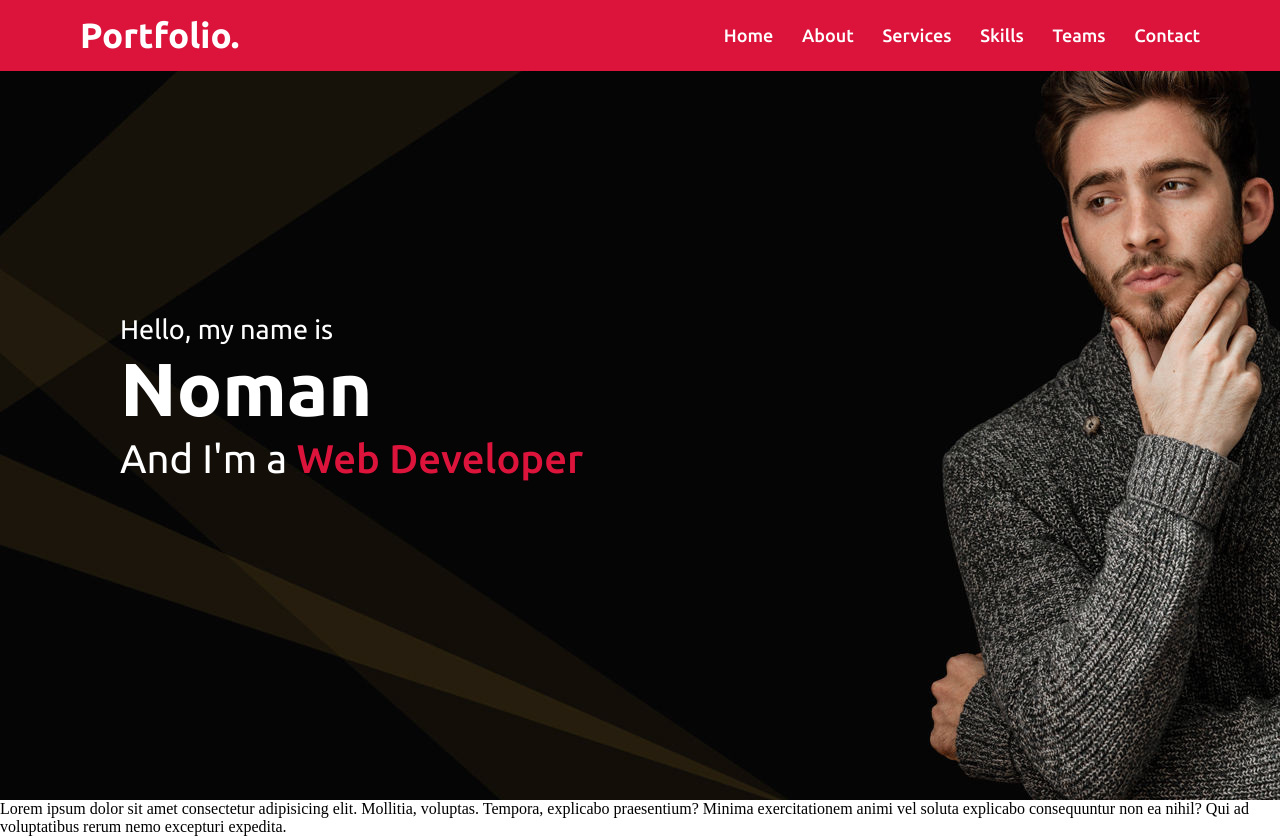
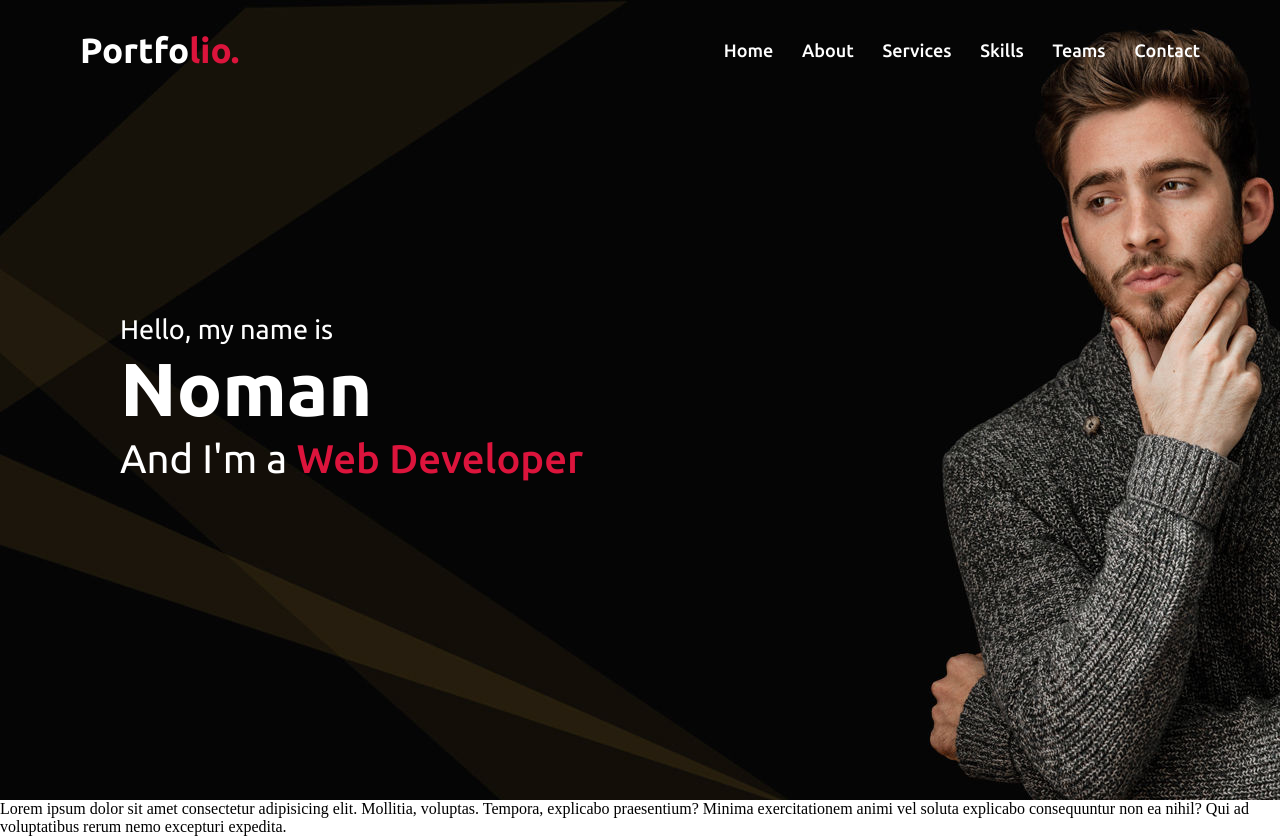
Before and after one commit to Noman1170/nbict-web-lab.github.io, a plain HTML site: page index.html in a window 1280 px wide. Drawn offline with Linux system fonts and the light colour scheme.

Commit message:
feb 09.02

```diff
--- a/style.css
+++ b/style.css
@@ -8,11 +8,16 @@
 }
 
 .navbar{
-    background: crimson;
+    /* background: crimson; */
     position: fixed;
     width: 100%;
     font-family: Ubuntu, sans-serif;
-    padding: 15px 0;
+    padding: 30px 0;
+}
+.navbar.sticky{
+    background: crimson;
+    padding: 30px 0;
+
 }
 
 .navbar .max-width{
@@ -45,6 +50,18 @@
     margin-left: 25px;
 }
 
+.navbar .menu li a:hover{
+    color: crimson;
+}
+
+.navbar .menu li a{
+    transition: color 0.3s ease;
+}
+
+.navbar .logo a span{
+    color: crimson;
+}
+
 .home{
     display: flex;
     background: url("images/banner.jpg") no-repeat center;
@@ -52,23 +69,28 @@
     background-size: cover;
     background-attachment: fixed;
     color: #fff;
-    font-family: ubuntu,sans-serif;
+    font-family: ubuntu, sans-serif;
 }
+
 .home .max-width{
     margin: auto 0 auto 40px;
 }
+
 .home .home-content .text-1{
     font-size: 27px;
 }
+
 .home .home-content .text-2{
     font-size: 75px;
     font-weight: 600;
 }
+
 .home .home-content .text-3{
     font-size: 40px;
     margin: 5px 0px;
 }
+
 .home .home-content .text-3 span{
-color: crimson;
-font-weight:500;
+    color: crimson;
+    font-weight: 500;
 }
```
